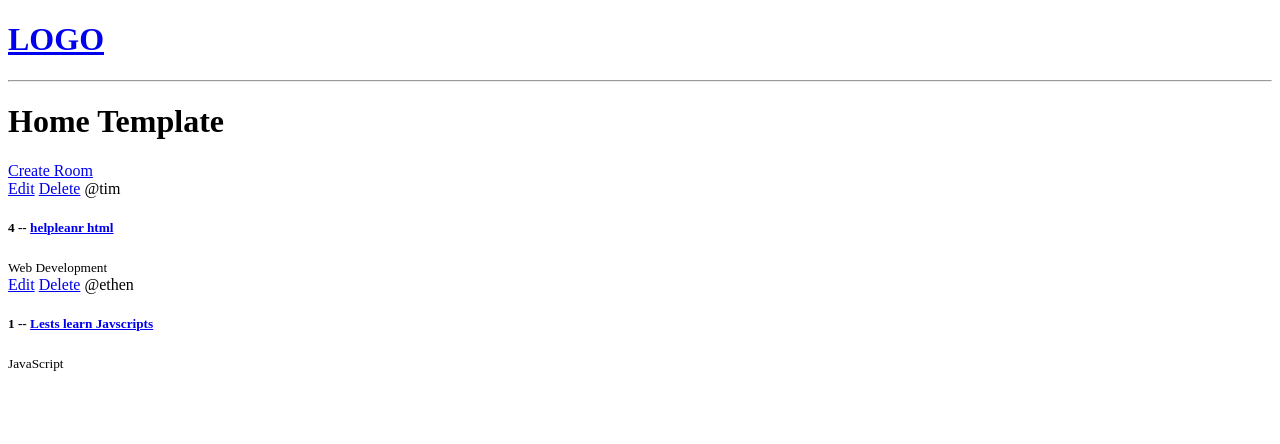
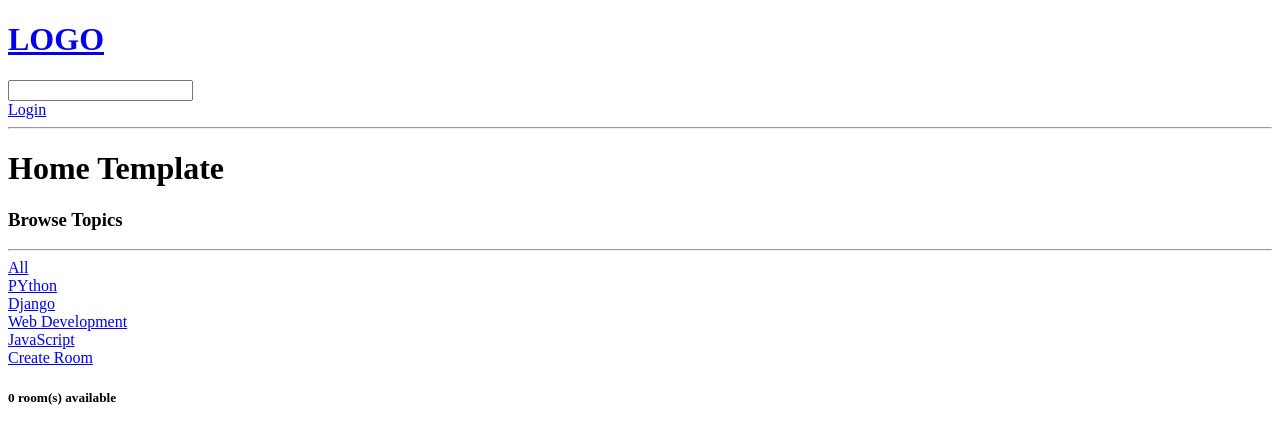
Before and after one commit to ethen09/studybud, a Django app: a page that uses templates/navbar.html in a window 1280 px wide. Shown: the top 444 px of the page. Run offline with Django 5.2, Linux system fonts and the light colour scheme; data comes from the database, SQL or seed files in the repository.

Commit message:
completed djangotut part 1

```diff
--- a/base/templates/base/home.html
+++ b/base/templates/base/home.html
@@ -1,14 +1,43 @@
 {% extends 'main.html' %}
 
+{% block content %}
 
-{% block  content %}
+<style>
+.home-cotainer{
+    display: grid;
+    grid-template-columns: 1fr 3fr;
+}
+
+</style>
 
 <h1>Home Template</h1>
 
+<div class="home-container">
 
   <div>
+    <h3>Browse Topics</h3>
+    <hr>
 
-    <a href ="{% url 'create-room'%}">Create Room</a>
+    <div>
+        <a href="{% url 'home' %} ">All</a>
+    </div>
+
+
+    {% for topic in topics %}
+
+    <div>
+        <a href="{% url 'home' %}?q={{topic.name}}">{{topic.name}}</a>
+    </div>
+
+    {% endfor  %}
+
+  </div>
+
+  <div>
+    <a href="{% url 'create-room'%}">Create Room</a>
+
+    <h5>{{room_count}} room(s) available</h5>
+
     <div>
       {% for room in rooms %}
       <div>
@@ -16,11 +45,12 @@
         <a href="{% url 'delete-room'  room.id%}">Delete</a>
 
         <span>@{{room.host.username}}</span>
-           <a></a> <h5>{{room.id}} -- <a href ="{% url 'room' room.id %}">{{room.name}}</a></h5>
+        <h5>{{room.id}} -- <a href="{% url 'room' room.id %}">{{room.name}}</a></h5>
         <small>{{room.topic.name}}</small>
       </div>
       {% endfor %}
     </div>
   </div>
+</div>
 
 {% endblock content %}
--- a/base/urls.py
+++ b/base/urls.py
@@ -2,6 +2,8 @@
 from . import views
 
 urlpatterns = [
+    path('login/', views.loginPage, name="login"),
+
     path('',views.home, name="home"),
     path('room/<str:pk>/', views.room,name ="room"),
 
--- a/base/views.py
+++ b/base/views.py
@@ -1,17 +1,33 @@
 from django.shortcuts import render, redirect
-from .models import Room
+from .models import Room, Topic
 from .forms import RoomForm
 from django.http import HttpResponse
-
+from django.db.models import Q
 # rooms=[
 #     {'id':1,'name':'Lets learn python!'},
 #     {'id':2,'name':'Design with me!'},
 #     {'id':3,'name':'Frontend developers!'},
 
 # ]
+
+def loginPage(request):
+    context = {}
+    return render(request, 'base/login_register.html', context)
+
+
 def home(request):
-    rooms = Room.objects.all()
-    context={'rooms': rooms}
+    q = request.GET.get('q') if request.GET.get('q') != None else ''
+    rooms = Room.objects.filter(
+        Q(topic__name__icontains=q) |
+        Q(name__icontains=q) |
+        Q(description__icontains=q)
+
+        )
+
+    topics = Topic.objects.all()
+    room_count = rooms.count()
+
+    context={'rooms': rooms, 'topics': topics, 'room_count': room_count}
     return render(request, 'base/home.html',context)
 
 def room(request, pk):
--- a/templates/navbar.html
+++ b/templates/navbar.html
@@ -3,4 +3,16 @@
         LOGO
     </h1>
 </a>
+
+
+
+
+<form method ="GET" action = "{% url 'home' %}">
+
+    <input type="text" name ="q" palceholder = "Search..."/>
+
+</form>
+
+<a href = "{% url 'login' %}">Login</a>
+
 <hr>
```
Also changed, not shown: base/templates/base/login_register.html (added, +19 -0 lines). Lines whose indentation alone changed are shown as unchanged.
